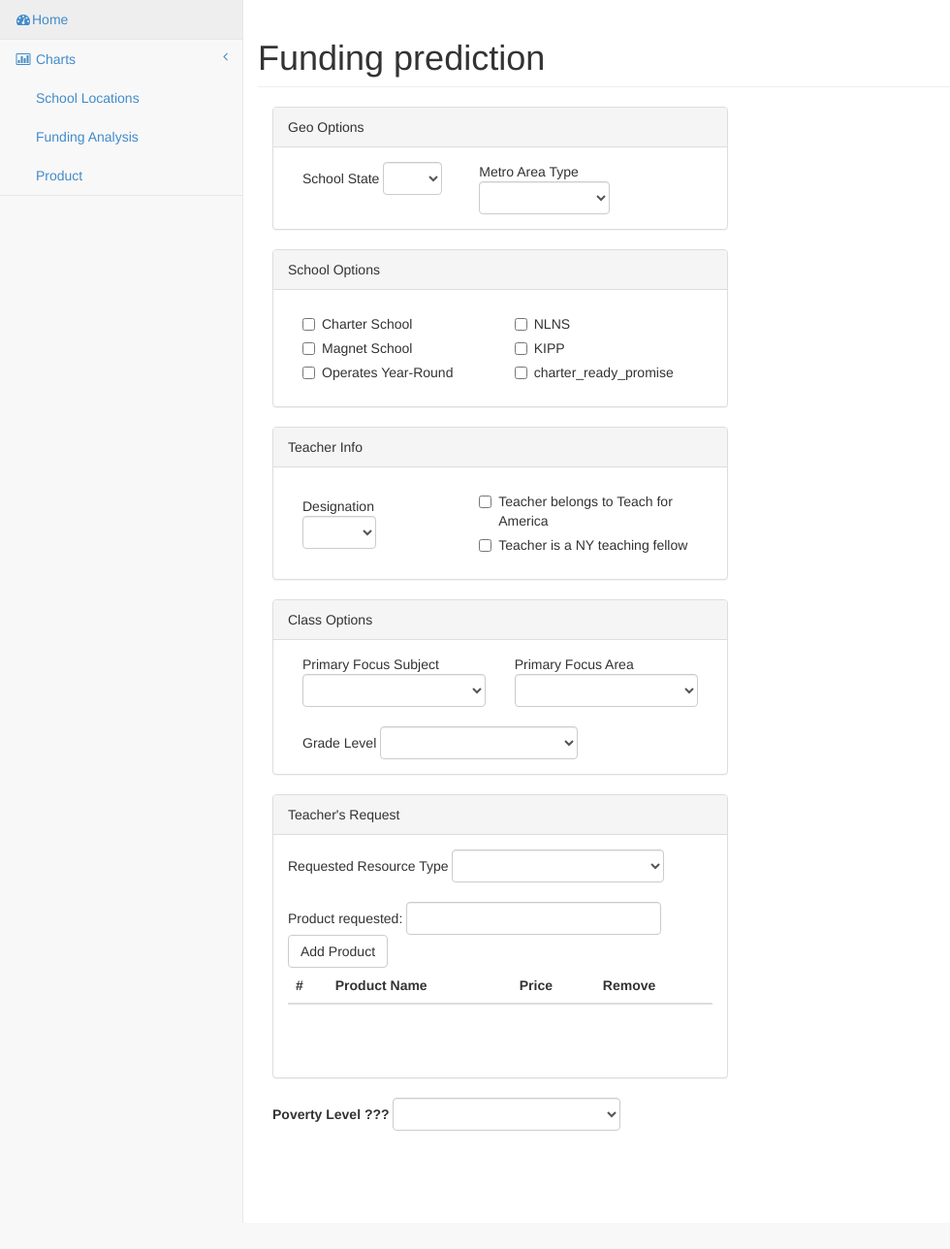
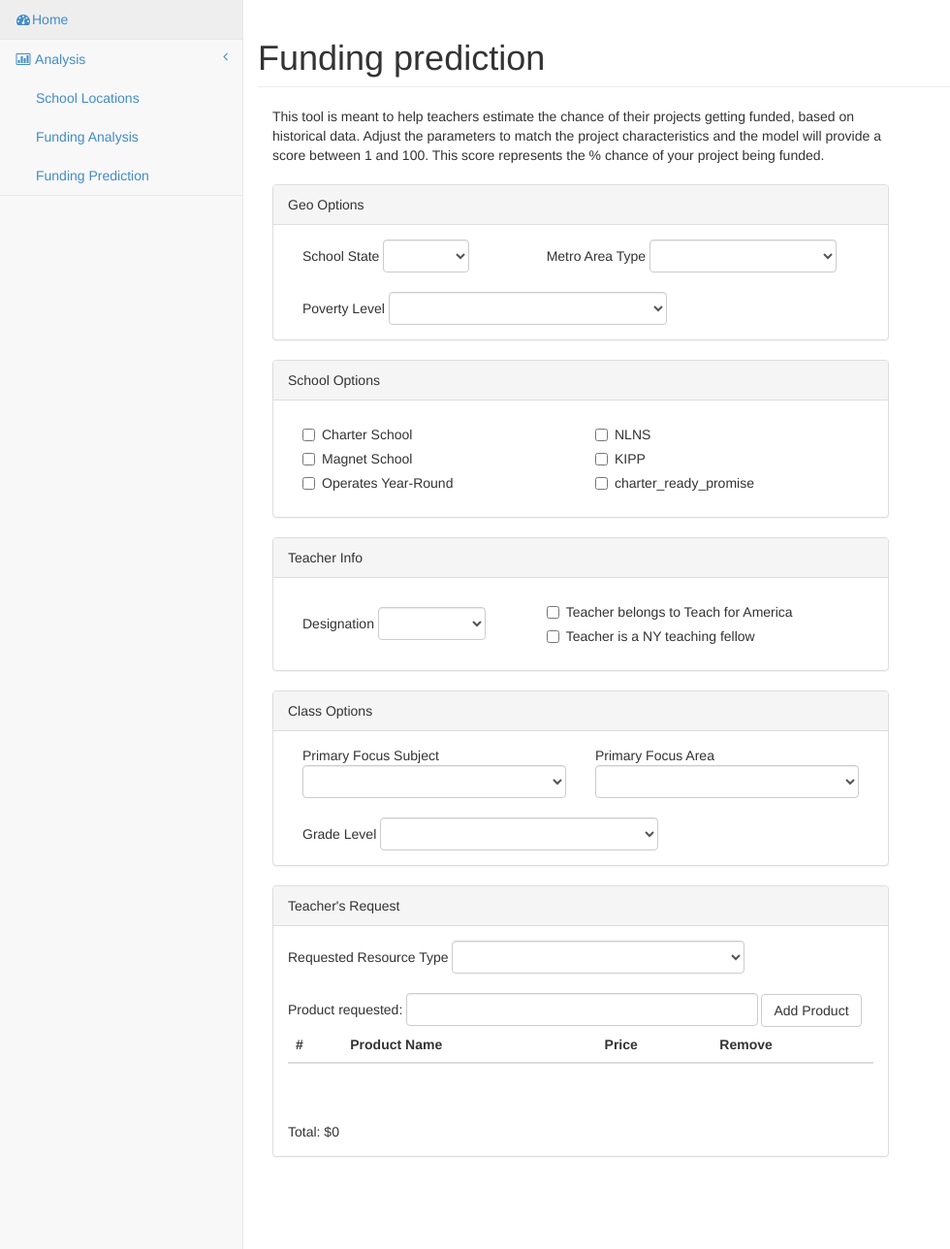
Before and after one commit to sampathweb/bayes_hack, a Flask app: template bayes-hack-app/app/templates/product.html in a window 1280 px wide. Shown: the part 51-1339 px from the top of the page at 97% size, without its empty margins (0-980 px from the left). Before the commit the page ends 1312 px from the top, so only its background shows below. Run offline with Flask 2, Linux system fonts and the light colour scheme; the template is opened without the code that fills it: most values are stand-ins (such as "Sample title", 1, 10 or a date in 2020); lists and menus that the app fills with data are empty; parts of the project's set-up code (start-up, migrations or seed data) failed here and were passed over; some libraries are stand-ins or nearby versions.

Commit message:
products update:

```diff
--- a/bayes-hack-app/app/templates/base.html
+++ b/bayes-hack-app/app/templates/base.html
@@ -40,7 +40,7 @@
                             <a class="active" href="{{url_for('main.index')}}"><i class="fa fa-dashboard fa-fw"></i>Home</a>
                         </li>
                         <li>
-                            <a href="#"><i class="fa fa-bar-chart-o fa-fw"></i> Charts<span class="fa arrow"></span></a>
+                            <a href="#"><i class="fa fa-bar-chart-o fa-fw"></i> Analysis<span class="fa arrow"></span></a>
                             <ul class="nav nav-second-level">
                                 <li>
                                     <a href="/schools">School Locations</a>
@@ -49,7 +49,7 @@
                                     <a href="/funding-explore">Funding Analysis</a>
                                 </li>
                                 <li>
-                                    <a href="/product">Product</a>
+                                    <a href="/product">Funding Prediction</a>
                                 </li>
                             </ul>
                             <!-- /.nav-second-level -->
--- a/bayes-hack-app/app/templates/index.html
+++ b/bayes-hack-app/app/templates/index.html
@@ -10,7 +10,7 @@
       <div class="col-md-12">
         <ul>
         <li>Select "Schools" to see a distribution of schools requesting funding</li>
-        <li>Select "Prodcts" to see how adding products affect the probability of projects to be funded</li>
+        <li>Select "Funding" to see how adding products affect the probability of projects to be funded</li>
         </ul>
       </div>
     </div>
--- a/bayes-hack-app/app/templates/product.html
+++ b/bayes-hack-app/app/templates/product.html
@@ -4,7 +4,14 @@
 	<h1 class="page-header">Funding prediction</h1>
 </div>
 <div class="row">
-	<div class="col-lg-6">
+	<div class="col-lg-8">
+		This tool is meant to help teachers estimate the chance of their projects getting funded, based on historical data. Adjust the parameters to match the project characteristics and the model will provide a score between 1 and 100. This score represents the % chance of your project being funded.<BR><BR>
+	</div>
+	<div class="col-lg-4">
+	</div>
+</div>
+<div class="row">
+	<div class="col-lg-8">
 	    	<div id="form-group" class="form-group">
 
 
@@ -31,6 +38,15 @@
 					                {% endfor %}
 					            </select>
 			            	</div>
+			            	<div class="col-sm-12">
+				            	<BR>Poverty Level
+								<select id="poverty_level" class="form-control" style="display:inline-block; width:50%">
+								    <option value=""></option>
+									{% for item in poverty_level %}
+								        <option value="{{item.value}}">{{item.name}}</option>
+								    {% endfor %}
+								</select>
+							</div>
                         </div>
                 </div>
 				<div class="panel panel-default">
@@ -137,16 +153,11 @@
 			                    </table>
 			                    <BR><BR>
 			                </div>
+			                Total: $<span id="total_cost">0</span>
 	                   	</div>
                 </div>
 
-				<label>Poverty Level ??? </label>
-				<select id="poverty_level" class="form-control" style="display:inline-block; width:50%">
-		            <option value=""></option>
-					{% for item in poverty_level %}
-		                <option value="{{item.value}}">{{item.label}}</option>
-	                {% endfor %}
-	            </select><BR><BR>
+
 
 
 
@@ -154,22 +165,32 @@
 	        </div>
 
     </div>
-    <div class="col-lg-6">
+    <div class="col-lg-4">
     	<div id="outcome">
 
     	</div>
+    	<div id="viz"></div>
     </div>
 </div>
-    <div id="viz"></div>
+
 {% endblock body %}
 
 {% block js %}
 	<script src="//code.jquery.com/ui/1.11.2/jquery-ui.js"></script>
 	<link rel="stylesheet" href="//code.jquery.com/ui/1.11.2/themes/smoothness/jquery-ui.css">
-
+	<style>
+		#outcome.sticky {
+		     position: fixed;
+		     top: 10px;
+		  }
+	</style>
   <script type="text/javascript">
   // parse a spec and create a visualization view
       //var localization = {{ localization|safe }};
+      var $window = $(window), $stickyEl = $('#outcome'), elTop = $stickyEl.offset().top;
+	   $window.scroll(function() {
+	        $stickyEl.toggleClass('sticky', $window.scrollTop() > (elTop - 10));
+	    });
 
       function delete_item(number) {
       	table_items.splice(number-1, 1);
@@ -180,17 +201,21 @@
       }
       function refresh_table() {
       	$("#items_table").html("<thead><tr><th>#</th><th>Product Name</th><th>Price</th><th>Remove</th></tr></thead><tbody></tbody>");
+      	total_cost = 0;
       	$.each(table_items, function(id, item) {
+      		total_cost += item.price;
       		$("#items_table").append("<tr class='item'><td class='number'>" + item.number + "</td><td class='name'>" + item.name + "</td><td class='price'>$" + item.price + "</td><td class='remove'><a href='#' onclick='delete_item(" + item.number + ");'>X</a></td></tr>");
       	});
+      	$("#total_cost").html(total_cost);
+
       }
       function table_add_item() {
       	var added = false;
       	var product_name = $("#product").val();
       	console.log('add ', product_name, search_results);
       	$.each(search_results, function(id, item) {
-      		if (item.item_prefix == product_name && ! added) {
-      			table_items.push({"number": table_items.length + 1, "price":(item.item_quantity * item.item_unit_price), "name":item.item_name});
+      		if (item.item_name == product_name && ! added) {
+      			table_items.push({"number": table_items.length + 1, "price":(item.item_unit_price), "name":item.item_name});
       			refresh_table();
       			added = true;
       			$("#product").val('');
@@ -205,6 +230,8 @@
       var item_autocomplete = [];
       var search_results = [];
       var submit_data = {};
+      var total_cost = 0;
+
       $(function() {
 		$("#product").autocomplete({ source: item_autocomplete });
 		$("#product").keypress(function(e) {
@@ -226,17 +253,30 @@
 			});
 		});
 
+		$(":input").each(function(id, item) {
+			if (typeof $(item).attr('id') != 'undefined') {
+				//console.log(item, $(item).attr('id'))
+				var itemid = $(item).attr('id');
+				var value = $("#" + itemid).val() || $("#" + itemid).prop('checked');
+				if (typeof value == "undefined") value = "";
+				if (itemid != "product") submit_data[itemid] = value;
+			}
+		});
+
 		$("#form-group").on('change', function(e) {
 
 			var value = $("#" + e.target.id).val() || $("#" + e.target.id).prop('checked');
 			console.log(e, e.target.id, value);
 			if (typeof value != "undefined" && value != "") {
 				submit_data[e.target.id] = value;
-			} else {
-				delete submit_data[e.target.id];
-			}
+			} //else {
+				//delete submit_data[e.target.id];
+			//}
 			console.log(submit_data);
-
+			submit_data["total_price_excluding_optional_support"] = total_cost;
+			//submit to model for prediction
+			//$("#outcome").html("<i class='fa fa-spinner fa-5x'></i>");
+			$("#outcome").html("<img width=300 height=300 src='/static/img/loading.gif'>");
 			$.post( "/check_prediction", submit_data)
 			  .done(function( data ) {
 			  	console.log('response', data);
@@ -245,10 +285,10 @@
 			  	if (data.res < 60) color = 'yellow';
 			  	if (data.res < 30) color = 'red';
 
-			  	$("#outcome").append("<div class='panel panel-" + color + "'><div class='panel-heading'><div class='row'><div class='col-xs-3'><i class='fa fa-shopping-cart fa-5x'></i></div>\
-                        <div class='col-xs-9 text-right'><div class='huge'>" + data.res + "</div><div>Chance of funding your project</div></div></div></div>\
+			  	$("#outcome").append("<div class='panel panel-" + color + "'><div class='panel-heading'><div class='row'><div class='col-xs-3'><i class='fa fa-question fa-5x'></i></div>\
+                        <div class='col-xs-9 text-right'><div class='huge'>" + data.res + "%</div><div>Chance of project getting funded</div></div></div></div>\
                         <a href='#'><div class='panel-footer'><span class='pull-left'>More...</span><span class='pull-right'><i class='fa fa-arrow-circle-right'></i></span><div class='clearfix'></div></div></a></div>")
-
+        		mpld3.draw_figure("viz", data.mpld3_data);
 			});
 		});
 	  });
```
